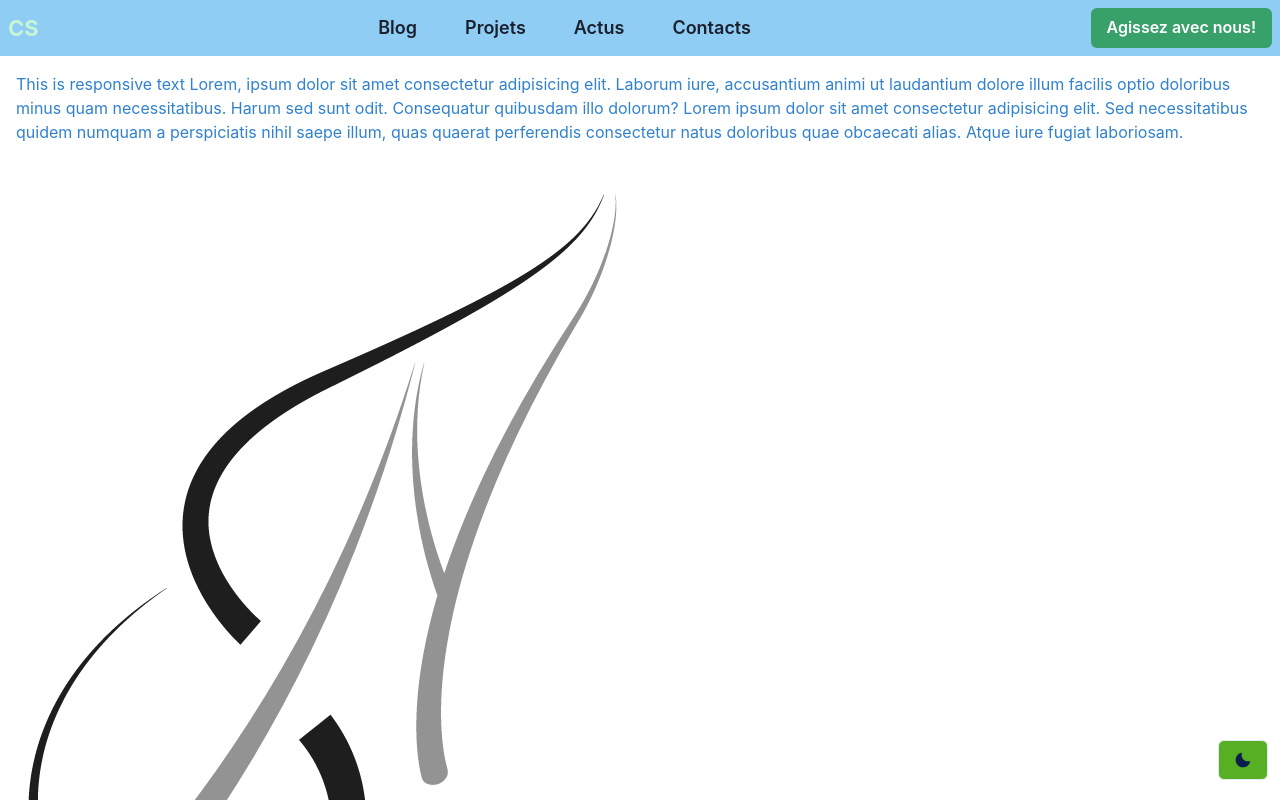
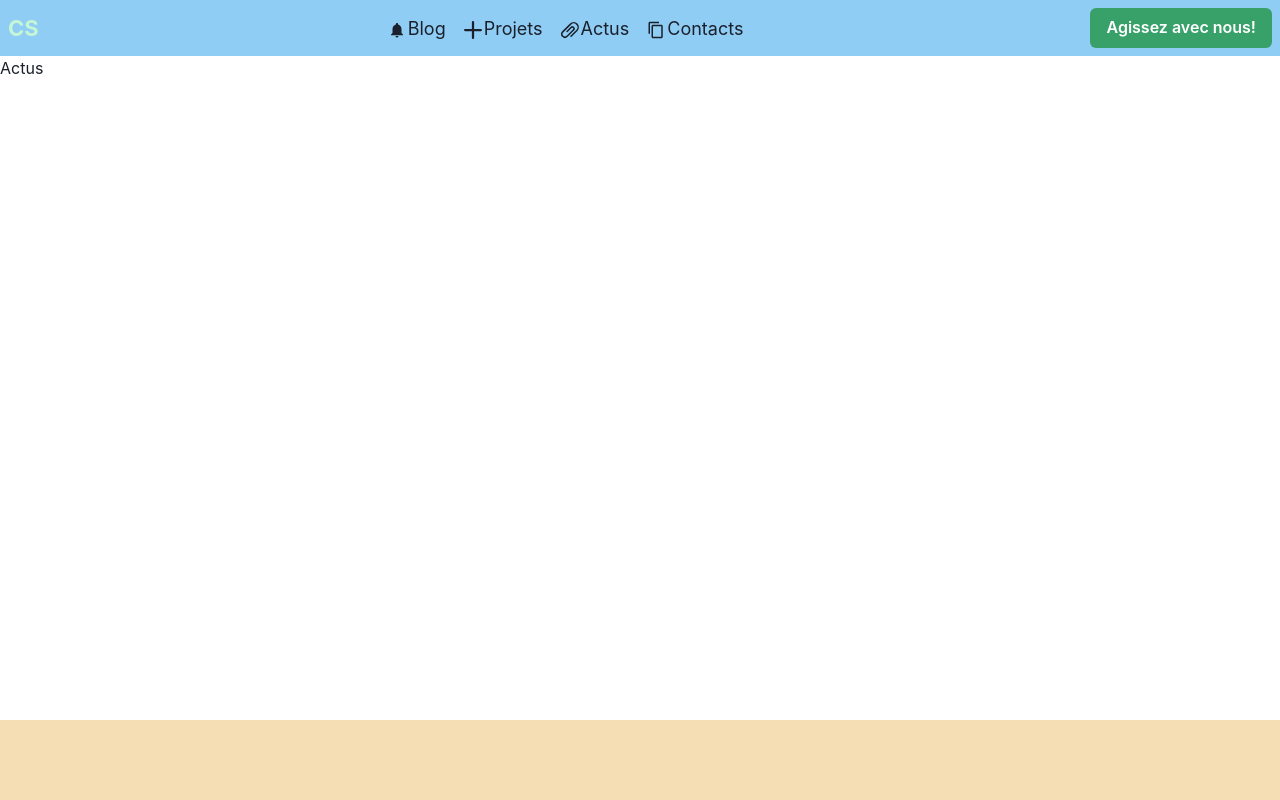
Before and after one commit to baaratik93/refonte-centset, a React (Create React App) app: page /Actus in a window 1280 px wide. Shown: the top 800 px of the page. Built offline with nearby package versions, Linux system fonts and the light colour scheme; the HTML template or start-up script is replaced by a standard one.

Commit message:
Fix navigation

```diff
--- a/src/App.js
+++ b/src/App.js
@@ -1,16 +1,34 @@
 import { Box } from "@chakra-ui/react";
+import React from "react"
 import { MenuNav } from "./components/MenuNav";
-import { ToggleColorMode } from "./components/ToggleColorMode";
-import { Home } from "./Home";
+import Blog from "./components/Blog"
+import Projets from "./components/Projets"
+import Actus from "./components/Actus"
+import Contacts from "./components/Contacts"
+import {BrowserRouter , Routes, Route } from "react-router-dom";
+import styled from "@emotion/styled";
+
+const CustomFooter = styled.div`
+position: fixed;
+background: wheat;
+height:10vh;
+bottom:0;
+right:0;
+left:0;
+`
+
 
 function App() {
-  return (
-    <Box as="div" h="100vh">
-      <MenuNav />
-      <Home />
-      <ToggleColorMode />
-    </Box>
-  );
+  return <BrowserRouter>
+   <MenuNav/>
+        <Routes>
+          <Route path="/blog" element={<Blog/>}/>
+          <Route path="/projets" element={<Projets/>}/>
+          <Route path="/Actus" element={<Actus/>}/>
+          <Route path="/Contacts" element={<Contacts/>}/>
+      </Routes>
+      <CustomFooter/>
+      </BrowserRouter>
 }
 
 export default App;
--- /dev/null
+++ b/src/components/Actus.js
@@ -0,0 +1,9 @@
+import React from 'react'
+
+const Actus = () => {
+  return (
+    <div>Actus</div>
+  )
+}
+
+export default Actus
--- /dev/null
+++ b/src/components/Blog.js
@@ -0,0 +1,9 @@
+import React from 'react'
+
+const Blog = () => {
+  return (
+    <div>Here is bmlog</div>
+  )
+}
+
+export default Blog
--- /dev/null
+++ b/src/components/Contacts.js
@@ -0,0 +1,9 @@
+import React from 'react'
+
+const Contacts = () => {
+  return (
+    <div>Contacts</div>
+  )
+}
+
+export default Contacts
--- a/src/components/MenuNav.jsx
+++ b/src/components/MenuNav.jsx
@@ -1,27 +1,31 @@
-import { HStack, Link, Box,Text,Button,Menu,MenuList,MenuItem,MenuButton,IconButton,Spacer} from "@chakra-ui/react";
+import { HStack,  Box,Text,Button,Menu,MenuList,MenuItem,MenuButton,IconButton, Link as ChakraLink,Spacer} from "@chakra-ui/react";
 import { HamburgerIcon, BellIcon,AddIcon, AttachmentIcon, CopyIcon } from "@chakra-ui/icons";
+import {Link,useNavigate} from "react-router-dom"
 
 export const MenuNav = () => {
+  const router = useNavigate()
   return  <HStack pos="sticky" top={0}  as="nav" bg="blue.200" p={2}>
     <Box  color="green.100" fontSize={22} fontWeight="bold">CS</Box>
     <Spacer/>
     <Box display={["none", "none","block", "block"]}>
-    <Link fontSize={["6", "12", "16", "18"]} as={Button} bg="transparent"  mx="2">Blog</Link>
-    <Link fontSize={["6", "12", "16", "18"]} as={Button}  bg="transparent" mx="2">Projets</Link>
-    <Link fontSize={["6", "12", "16", "18"]} as={Button}  bg="transparent" mx="2">Actus</Link>
-    <Link fontSize={["6", "12", "16", "18"]} as={Button}  bg="transparent" mx="2">Contacts</Link>
+    <ChakraLink to="/blog" as={Link} fontSize={["6", "12", "16", "18"]} mx="2"><BellIcon mx="2px"/>Blog</ChakraLink>
+    <ChakraLink as={Link} to="/projets" fontSize={["6", "12", "16", "18"]} mx="2"><AddIcon mx="2px"/>Projets</ChakraLink>
+    <ChakraLink as={Link}  to="/actus"  fontSize={["6", "12", "16", "18"]} mx="2"><AttachmentIcon mx="2px"/>Actus</ChakraLink>
+    <ChakraLink as={Link}  to="/contacts"  fontSize={["6", "12", "16", "18"]} mx="2"><CopyIcon mx="2px"/>Contacts</ChakraLink>
+    {/* <ChakraLink as={Link} to="/blog">Blog</ChakraLink> */}
   </Box>
   <Spacer/>
-  <Button colorScheme="green" _hover={{color:"lime"}}  fontSize={["11", "12", "14", "16"]}>Agissez avec nous!</Button>
+  <Button colorScheme="green" _hover={{color:"lime"}}  fontSize={["11", "12", "14", "16"]}><Text>Agissez avec nous!</Text></Button>
   <Menu>
   {({ isOpen }) => (
     <>
       <MenuButton isActive={isOpen} bg="transparent" color="green.100" rounded="3xl" as={IconButton} icon={<HamburgerIcon />}  display={["block", "block","none", "none"]}/>
       <MenuList>
-        <MenuItem  icon={<BellIcon/>}>Blog</MenuItem>
-        <MenuItem icon={<AddIcon/>}>Projets</MenuItem>
-        <MenuItem icon={<AttachmentIcon/>}>Actus</MenuItem>
-        <MenuItem icon={<CopyIcon/>}>Contacts</MenuItem>
+        <MenuItem  icon={<BellIcon/>} onClick={()=> router("/blog")}>Blog</MenuItem>
+        <MenuItem icon={<AddIcon/>} onClick={()=> router("/projets")}
+        >Projets</MenuItem>
+        <MenuItem icon={<AttachmentIcon/>} onClick={()=> router("/actus")}>Actus</MenuItem>
+        <MenuItem icon={<CopyIcon/>} onClick={()=> router("/contacts")}>Contacts</MenuItem>
       </MenuList>
     </>
   )}
--- /dev/null
+++ b/src/components/Projets.js
@@ -0,0 +1,9 @@
+import React from 'react'
+
+const Projets = () => {
+  return (
+    <div>Projets</div>
+  )
+}
+
+export default Projets
--- a/src/index.js
+++ b/src/index.js
@@ -2,16 +2,15 @@ import { ChakraProvider, ColorModeScript } from "@chakra-ui/react";
 import React from "react";
 import ReactDOM from "react-dom/client";
 import App from "./App";
+import Blog from "./components/Blog"
 import theme from "./theme"
-import { BrowserRouter } from "react-router-dom";
+
 const root = ReactDOM.createRoot(document.getElementById("root"));
 root.render(
   <React.StrictMode>
     <ChakraProvider theme={theme}>
       <ColorModeScript initialColorMode={theme.config.initialColorMode} />
-      <BrowserRouter>
         <App />
-      </BrowserRouter>
     </ChakraProvider>
   </React.StrictMode>
 );
```
